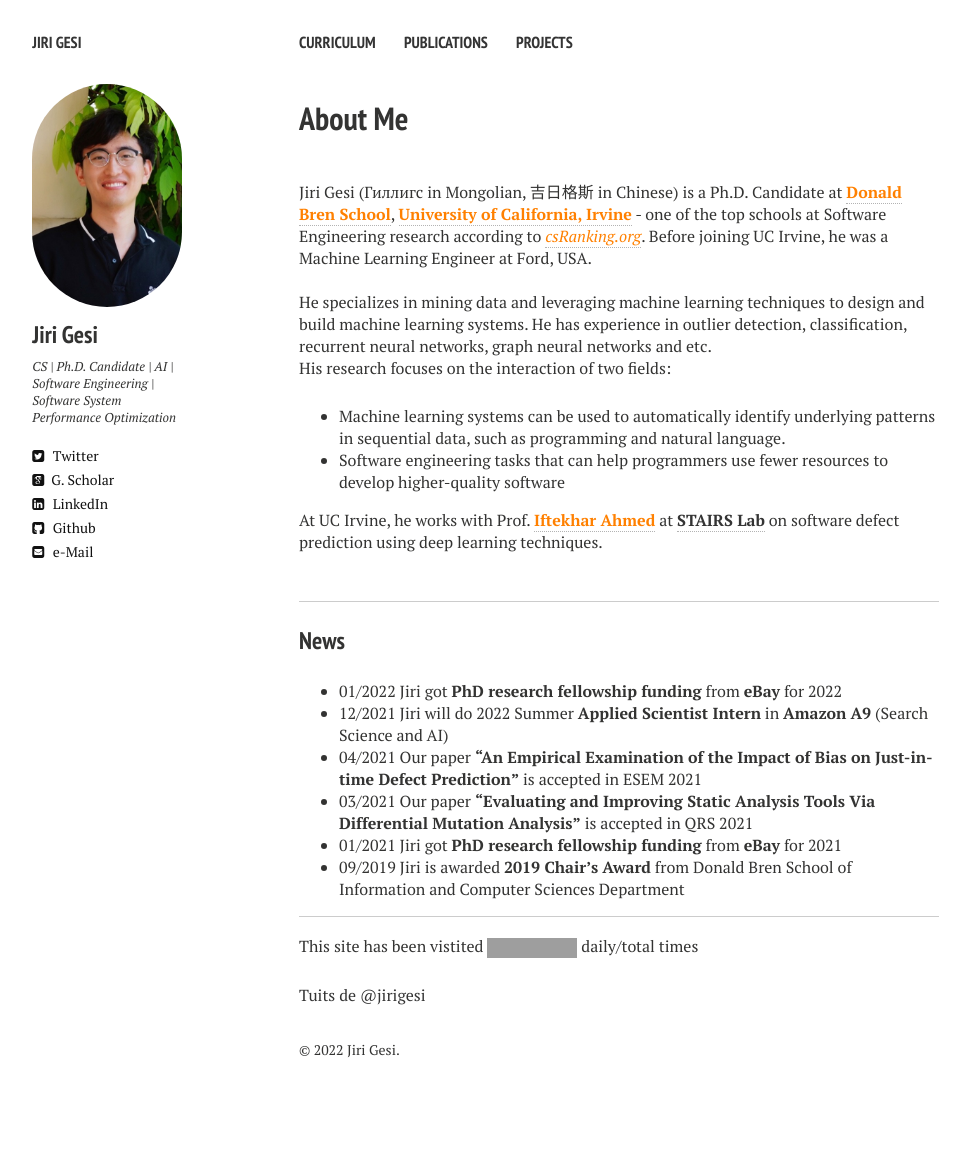
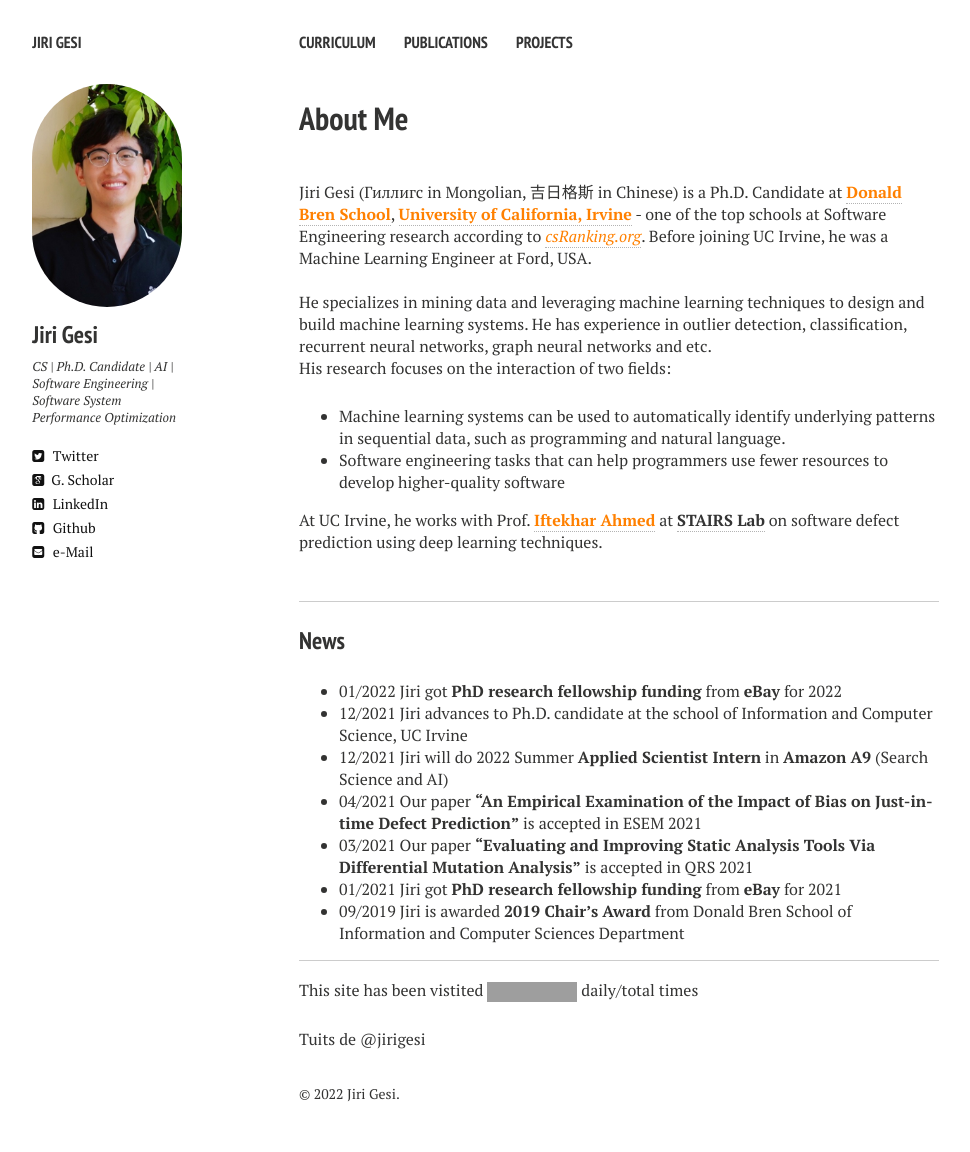
Before and after one commit to Jirigesi/Jirigesi.github.io, a Jekyll site: the page built from index.md, in a window 1280 px wide. Shown: the whole page, without its empty margins (21-991 px from the left). Built offline with Jekyll 4.4.1, drawn with Linux system fonts in a browser that asks for light colours; nearby versions of some CDN libraries; comment, search, counter and statistics services are not loaded; before the commit the page ends 1108 px from its top, so only the background shows below that; grey boxes are pictures that could not be loaded.

Commit message:
Update index.md

```diff
--- a/index.md
+++ b/index.md
@@ -27,6 +27,7 @@ At UC Irvine, he works with Prof. <a href="https://scholar.google.com/citations?
 ### News
 
 - 01/2022 Jiri got **PhD research fellowship funding** from **eBay** for 2022
+- 12/2021 Jiri advances to Ph.D. candidate at the school of Information and Computer Science, UC Irvine
 - 12/2021 Jiri will do 2022 Summer **Applied Scientist Intern** in **Amazon A9** (Search Science and AI)
 - 04/2021 Our paper **"An Empirical Examination of the Impact of Bias on Just-in-time Defect Prediction"** is accepted in ESEM 2021
 - 03/2021 Our paper **"Evaluating and Improving Static Analysis Tools Via Differential Mutation Analysis"** is accepted in QRS 2021
```
